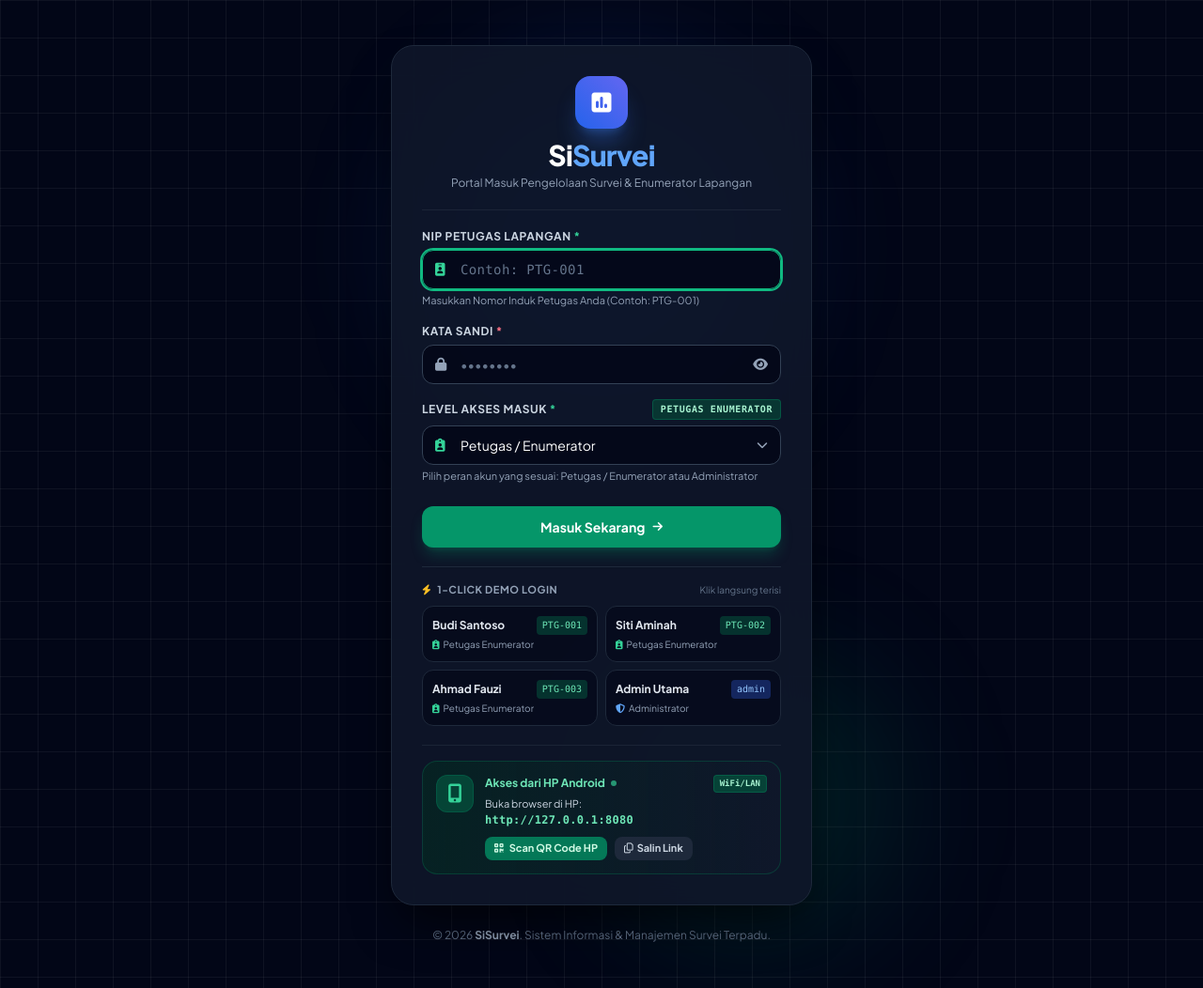
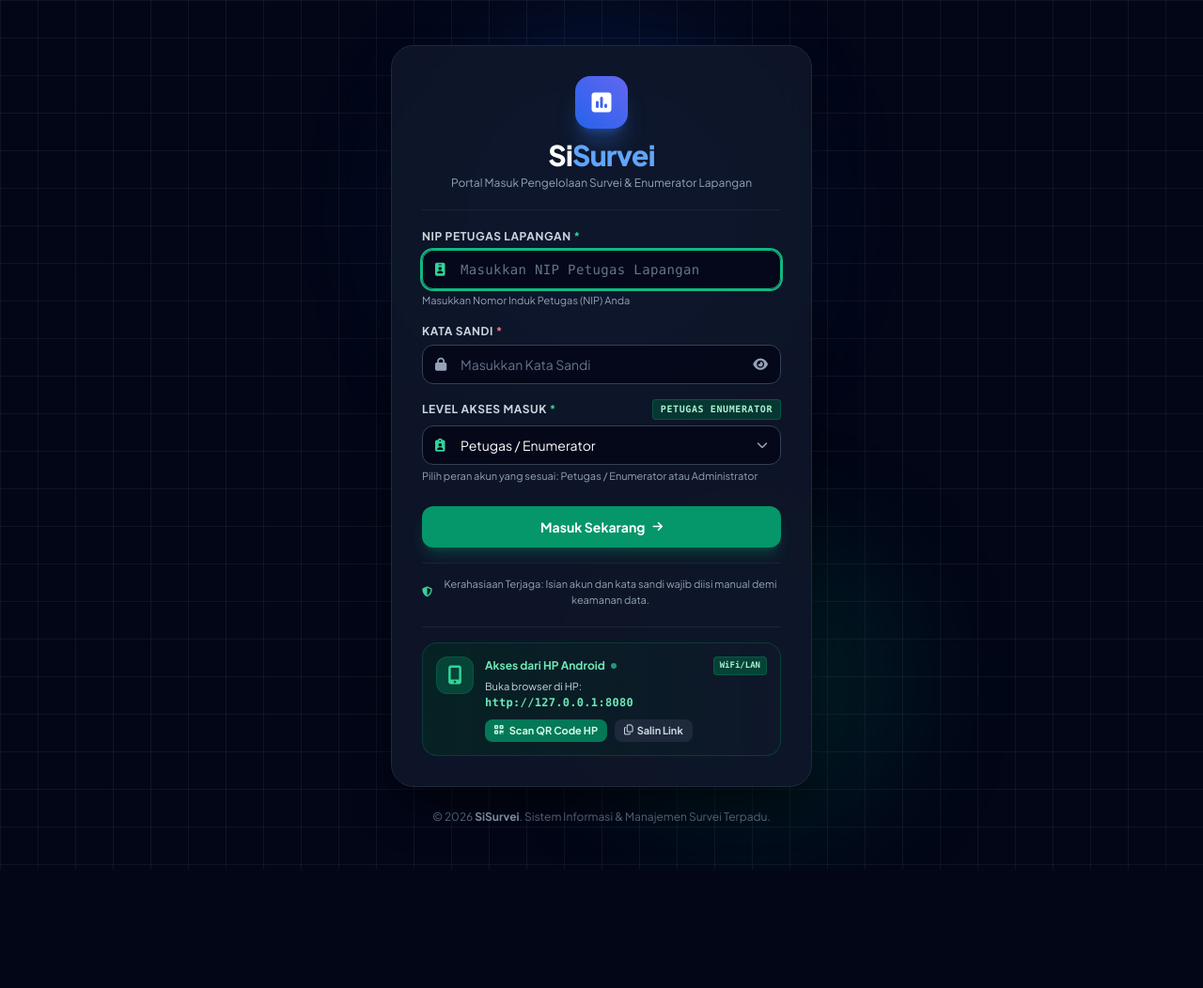
Before and after one commit to nenkai194-wq/sisurvei, a Flask app: page /login in a window 1280 px wide. Shown: the whole page at 94% size. After the commit the page ends 926 px from the top, so only its background shows below. Run offline with Flask 3, Linux system fonts and the light colour scheme; data comes from the database, SQL or seed files in the repository; both versions use the stored data as it was after the commit; some libraries are stand-ins or nearby versions.

Commit message:
feat(auth): kosongkan input login dan hapus tombol demo untuk privasi penuh & input manual

```diff
--- a/templates/auth/login.html
+++ b/templates/auth/login.html
@@ -110,13 +110,15 @@
               type="text"
               name="identifier"
               id="identifierInput"
+              value=""
               required
               autofocus
-              placeholder="Contoh: PTG-001"
+              autocomplete="username"
+              placeholder="Masukkan NIP Petugas Lapangan"
               class="w-full pl-10 pr-4 py-2.5 text-base sm:text-sm bg-slate-950/80 border border-slate-700 rounded-xl text-white placeholder-slate-500 focus:outline-none focus:ring-2 focus:ring-emerald-500 focus:border-emerald-500 transition font-mono tracking-wide"
             >
           </div>
-          <p id="identifierHint" class="mt-1 text-[11px] text-slate-400">Masukkan Nomor Induk Petugas Anda (Contoh: PTG-001)</p>
+          <p id="identifierHint" class="mt-1 text-[11px] text-slate-400">Masukkan Nomor Induk Petugas (NIP) Anda</p>
         </div>
 
         <!-- Input Kata Sandi -->
@@ -134,8 +136,10 @@
               type="password"
               name="password"
               id="passwordInput"
+              value=""
               required
-              placeholder="••••••••"
+              autocomplete="current-password"
+              placeholder="Masukkan Kata Sandi"
               class="w-full pl-10 pr-10 py-2.5 text-base sm:text-sm bg-slate-950/80 border border-slate-700 rounded-xl text-white placeholder-slate-500 focus:outline-none focus:ring-2 focus:ring-emerald-500 focus:border-emerald-500 transition"
             >
             <button
@@ -188,81 +192,10 @@
         </div>
       </form>
 
-      <!-- 3. 1-CLICK DEMO LOGIN FILL SECTION -->
-      <div class="mt-5 pt-4 border-t border-slate-800">
-        <div class="flex items-center justify-between mb-2">
-          <span class="text-[11px] font-bold uppercase tracking-wider text-slate-400 flex items-center gap-1.5">
-            <i class="fa-solid fa-bolt text-amber-400"></i>
-            1-Click Demo Login
-          </span>
-          <span class="text-[10px] text-slate-500">Klik langsung terisi</span>
-        </div>
-
-        <div class="grid grid-cols-1 sm:grid-cols-2 gap-2 text-xs">
-          <!-- Demo Petugas 1 -->
-          <button
-            type="button"
-            onclick="fillDemo('operator', 'PTG-001', 'password123')"
-            class="p-2.5 text-left rounded-xl bg-slate-950/60 hover:bg-emerald-950/40 border border-slate-800 hover:border-emerald-600/50 transition group"
-          >
-            <div class="flex items-center justify-between">
-              <span class="font-bold text-slate-200 group-hover:text-emerald-300">Budi Santoso</span>
-              <span class="text-[10px] font-mono bg-emerald-900/60 text-emerald-300 px-1.5 py-0.5 rounded">PTG-001</span>
-            </div>
-            <div class="text-[10px] text-slate-400 mt-0.5 flex items-center gap-1">
-              <i class="fa-solid fa-clipboard-user text-emerald-400"></i>
-              <span>Petugas Enumerator</span>
-            </div>
-          </button>
-
-          <!-- Demo Petugas 2 -->
-          <button
-            type="button"
-            onclick="fillDemo('operator', 'PTG-002', 'password123')"
-            class="p-2.5 text-left rounded-xl bg-slate-950/60 hover:bg-emerald-950/40 border border-slate-800 hover:border-emerald-600/50 transition group"
-          >
-            <div class="flex items-center justify-between">
-              <span class="font-bold text-slate-200 group-hover:text-emerald-300">Siti Aminah</span>
-              <span class="text-[10px] font-mono bg-emerald-900/60 text-emerald-300 px-1.5 py-0.5 rounded">PTG-002</span>
-            </div>
-            <div class="text-[10px] text-slate-400 mt-0.5 flex items-center gap-1">
-              <i class="fa-solid fa-clipboard-user text-emerald-400"></i>
-              <span>Petugas Enumerator</span>
-            </div>
-          </button>
-
-          <!-- Demo Petugas 3 -->
-          <button
-            type="button"
-            onclick="fillDemo('operator', 'PTG-003', 'password123')"
-            class="p-2.5 text-left rounded-xl bg-slate-950/60 hover:bg-emerald-950/40 border border-slate-800 hover:border-emerald-600/50 transition group"
-          >
-            <div class="flex items-center justify-between">
-              <span class="font-bold text-slate-200 group-hover:text-emerald-300">Ahmad Fauzi</span>
-              <span class="text-[10px] font-mono bg-emerald-900/60 text-emerald-300 px-1.5 py-0.5 rounded">PTG-003</span>
-            </div>
-            <div class="text-[10px] text-slate-400 mt-0.5 flex items-center gap-1">
-              <i class="fa-solid fa-clipboard-user text-emerald-400"></i>
-              <span>Petugas Enumerator</span>
-            </div>
-          </button>
-
-          <!-- Demo Admin -->
-          <button
-            type="button"
-            onclick="fillDemo('admin', 'admin', 'admin123')"
-            class="p-2.5 text-left rounded-xl bg-slate-950/60 hover:bg-blue-950/40 border border-slate-800 hover:border-blue-600/50 transition group"
-          >
-            <div class="flex items-center justify-between">
-              <span class="font-bold text-slate-200 group-hover:text-blue-300">Admin Utama</span>
-              <span class="text-[10px] font-mono bg-blue-900/60 text-blue-300 px-1.5 py-0.5 rounded">admin</span>
-            </div>
-            <div class="text-[10px] text-slate-400 mt-0.5 flex items-center gap-1">
-              <i class="fa-solid fa-shield-halved text-blue-400"></i>
-              <span>Administrator</span>
-            </div>
-          </button>
-        </div>
+      <!-- INFO PERLINDUNGAN & INPUT MANUAL -->
+      <div class="mt-4 pt-3.5 border-t border-slate-800/80 flex items-center justify-center gap-2 text-[11px] text-slate-400 text-center">
+        <i class="fa-solid fa-shield-halved text-emerald-400 shrink-0"></i>
+        <span>Kerahasiaan Terjaga: Isian akun dan kata sandi wajib diisi manual demi keamanan data.</span>
       </div>
 
       <!-- 6. KARTU AKSES KHUSUS HP ANDROID (WIFI / LAN) -->
@@ -374,7 +307,7 @@
         // Input Fields styling
         label.innerHTML = 'Username / Email Administrator <span class="text-blue-400">*</span>';
         icon.className = "fa-solid fa-user-shield text-sm text-blue-400";
-        input.placeholder = "admin atau admin@survei.go.id";
+        input.placeholder = "Masukkan Username atau Email";
         input.className = "w-full pl-10 pr-4 py-2.5 text-base sm:text-sm bg-slate-950/80 border border-slate-700 rounded-xl text-white placeholder-slate-500 focus:outline-none focus:ring-2 focus:ring-blue-500 focus:border-blue-500 transition font-sans";
         hint.textContent = "Masukkan username atau email akun Administrator Anda";
 
@@ -391,9 +324,9 @@
         // Input Fields styling
         label.innerHTML = 'NIP Petugas Lapangan <span class="text-emerald-400">*</span>';
         icon.className = "fa-solid fa-id-badge text-sm text-emerald-400";
-        input.placeholder = "Contoh: PTG-001";
+        input.placeholder = "Masukkan NIP Petugas Lapangan";
         input.className = "w-full pl-10 pr-4 py-2.5 text-base sm:text-sm bg-slate-950/80 border border-slate-700 rounded-xl text-white placeholder-slate-500 focus:outline-none focus:ring-2 focus:ring-emerald-500 focus:border-emerald-500 transition font-mono tracking-wide";
-        hint.textContent = "Masukkan Nomor Induk Petugas Anda (Contoh: PTG-001)";
+        hint.textContent = "Masukkan Nomor Induk Petugas (NIP) Anda";
 
         // Submit Button styling
         submitBtn.className = "w-full py-3 px-4 rounded-xl text-sm font-bold text-white bg-emerald-600 hover:bg-emerald-500 active:bg-emerald-700 transition-all shadow-lg shadow-emerald-600/30 flex items-center justify-center gap-2 group cursor-pointer";
@@ -412,18 +345,13 @@
       }
     }
 
-    function fillDemo(role, identifier, password) {
-      onRoleChange(role);
-      document.getElementById('identifierInput').value = identifier;
-      document.getElementById('passwordInput').value = password;
-
-      // Visual feedback blink
-      const form = document.getElementById('loginForm');
-      form.classList.add('ring-2', role === 'admin' ? 'ring-blue-500' : 'ring-emerald-500');
-      setTimeout(() => {
-        form.classList.remove('ring-2', 'ring-blue-500', 'ring-emerald-500');
-      }, 400);
-    }
+    // Pastikan seluruh isian akun dan kata sandi selalu kosong saat halaman dibuka
+    document.addEventListener('DOMContentLoaded', function() {
+      const idInput = document.getElementById('identifierInput');
+      const pwdInput = document.getElementById('passwordInput');
+      if (idInput) idInput.value = '';
+      if (pwdInput) pwdInput.value = '';
+    });
 
     function showQrModal() {
       document.getElementById('modalQrAndroid').classList.remove('hidden');
```
Also changed, not shown: test_app.py (+6 -3 lines), sisurvei.db, static/uploads/profil/admin_gilang_1792155906.jpg (added), static/uploads/profil/admin_irwan_1792155733.jpg (added).
